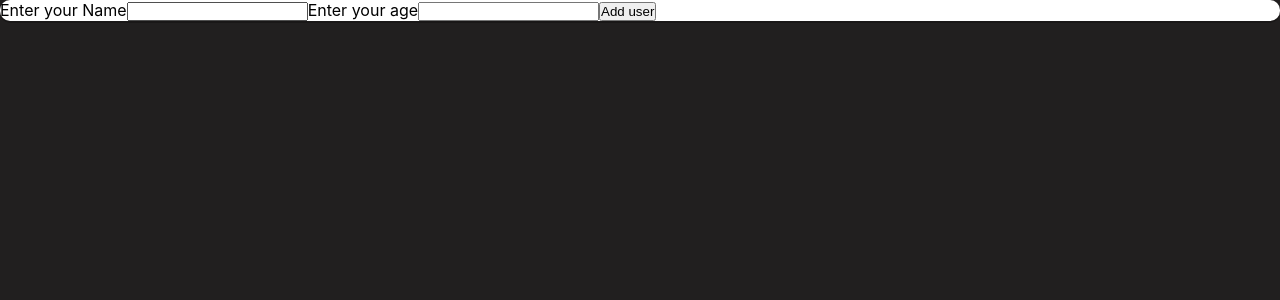
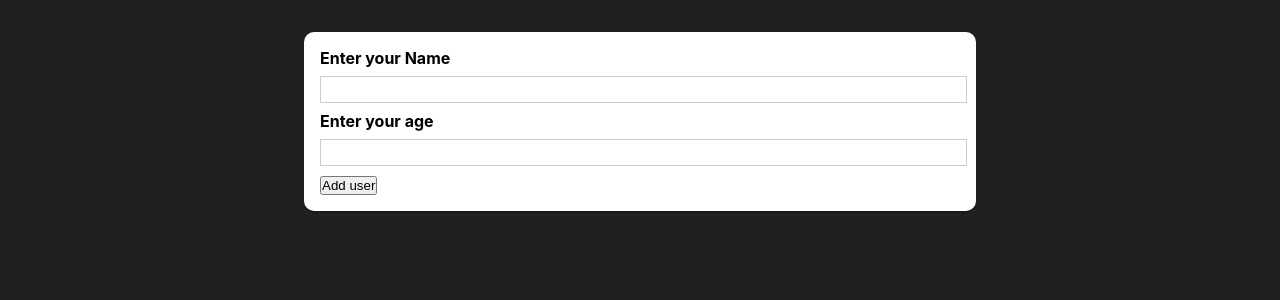
Before and after one commit to ch1n069/Working-with-React-modals, a React (Create React App) app: page / in a window 1280 px wide. Shown: the top 300 px of the page. Built offline with nearby package versions, Linux system fonts and the light colour scheme.

Commit message:
passed the classname prop to the card component

```diff
--- a/src/components/UI/Card.js
+++ b/src/components/UI/Card.js
@@ -1,7 +1,15 @@
 import React from "react";
 import classes from "./Card.module.css";
+
+// imports happen above
+
 const Card = (props) => {
-  return <div className={classes.card}>{props.children}</div>;
+  const className = `${classes.card}` + props.className;
+
+  //   /funtions are declared above
+  return (
+    <div className={`${classes.card} ${props.className}`}>{props.children}</div>
+  );
 };
 
 export default Card;
```
